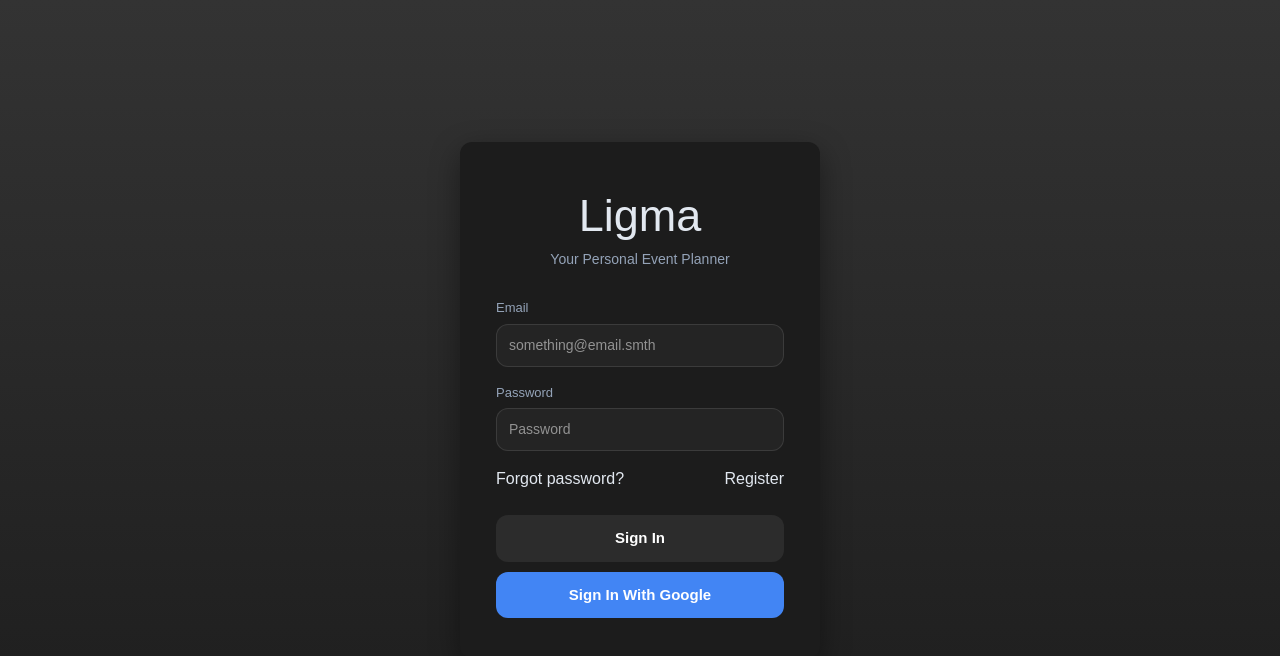
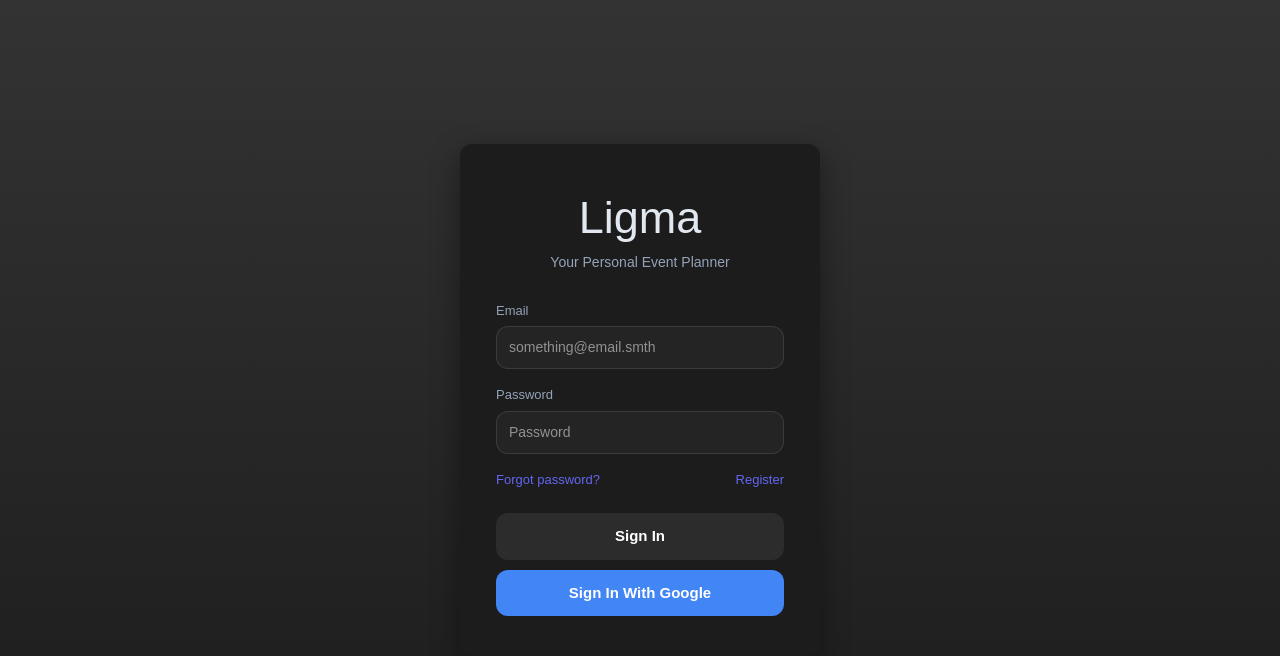
Before and after one commit to Exanperanto605/Ligma-PersonalEventPlanner, a Next.js app in the folder ligma-personaleventplanner/: page / in a window 1280 px wide. Shown: the top 656 px of the page. Built offline with nearby package versions, Linux system fonts and the light colour scheme; no server answers.

Commit message:
Minor Edit Again

```diff
--- a/ligma-personaleventplanner/src/app/styles/auth_style.module.css
+++ b/ligma-personaleventplanner/src/app/styles/auth_style.module.css
@@ -74,7 +74,7 @@ input:focus {
     margin-bottom: 24px;
 }
 
-.link a {
+.links a {
     color: var(--accent);
     font-size: 13px;
     text-decoration: none;
```
